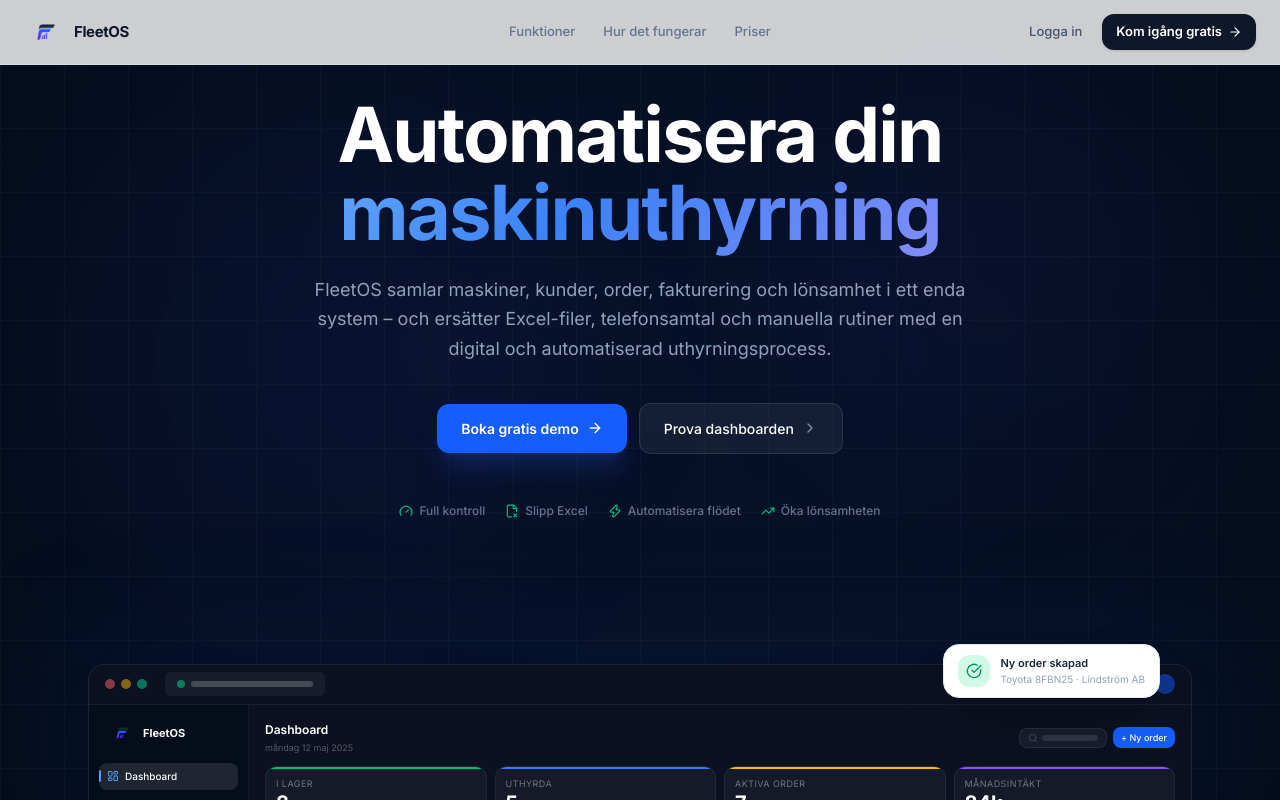
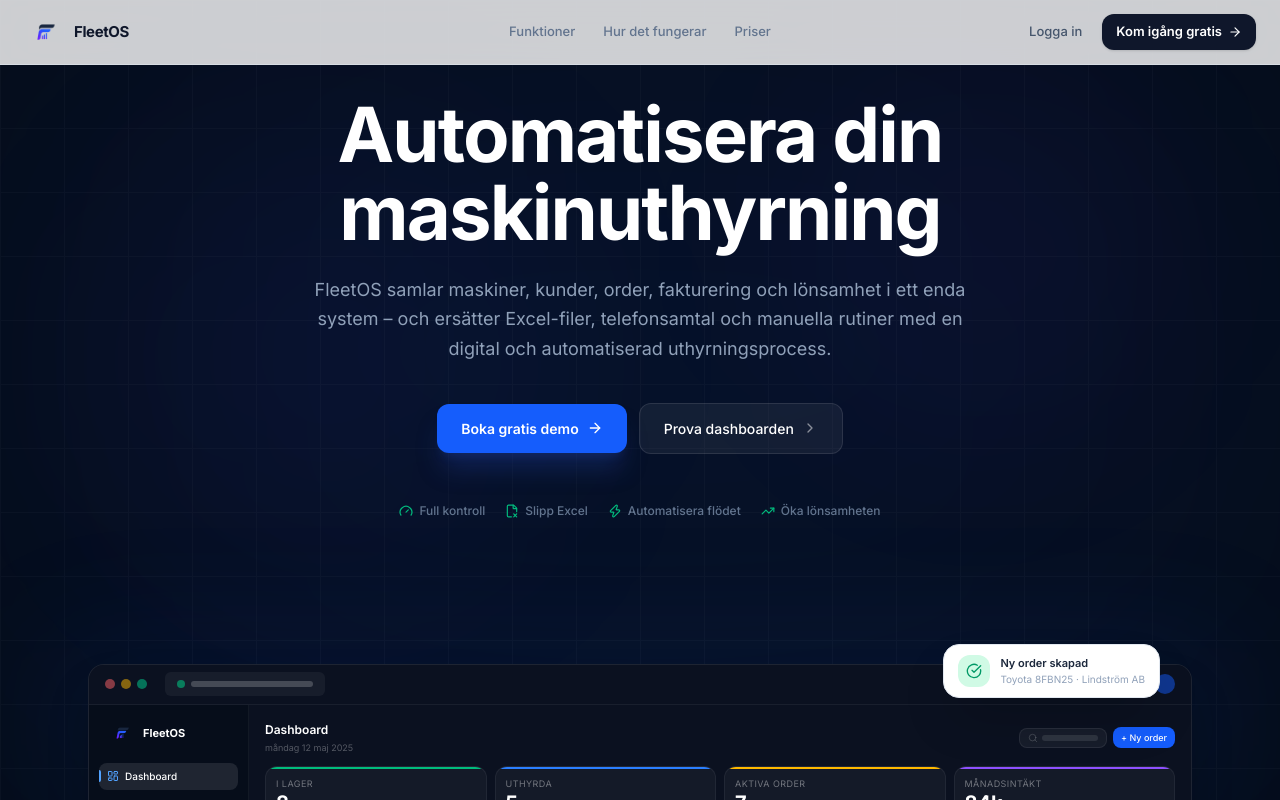
Before and after one commit to DavidWestlundcode/Fleetrent, a Next.js app: page / in a window 1280 px wide. Shown: the top 800 px of the page. Built offline with nearby package versions, Linux system fonts and the light colour scheme.

Commit message:
Startsida: gör hela rubriken vit

```diff
--- a/src/app/page.tsx
+++ b/src/app/page.tsx
@@ -571,12 +571,7 @@ export default function LandingPage() {
 
           <h1 className="text-[34px] sm:text-[52px] md:text-[76px] font-bold text-white leading-[1.02] tracking-[-0.025em] mb-6">
             Automatisera din{' '}
-            <span
-              className="text-transparent bg-clip-text"
-              style={{ backgroundImage: 'linear-gradient(135deg, #60A5FA 0%, #3B82F6 40%, #818CF8 100%)' }}
-            >
-              maskinuthyrning
-            </span>
+            maskinuthyrning
           </h1>
 
           <p className="text-[15px] sm:text-[18px] text-slate-400 max-w-2xl mx-auto mb-10 leading-relaxed">
```
